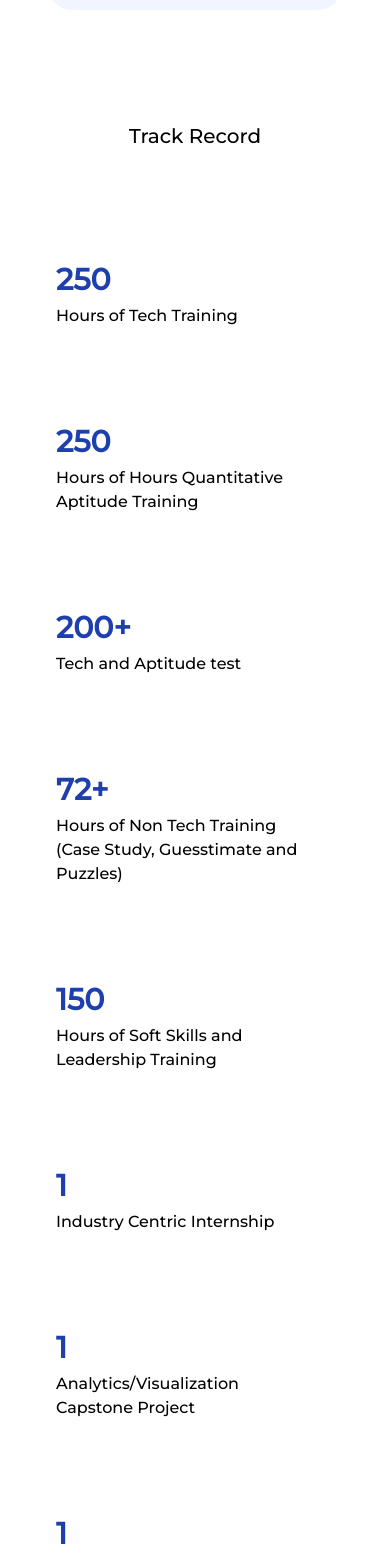
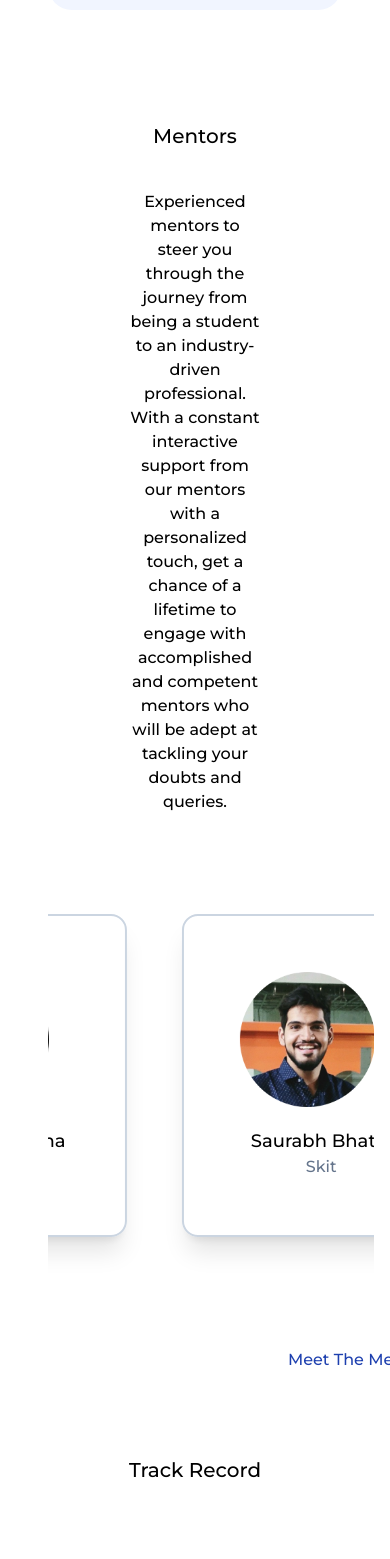
Before and after one commit to 100bhagya/mas-website-react, a React (Create React App) app: page /companies in a window 390 px wide. Shown: the part 4382-5941 px from the top of the page. Built offline with nearby package versions, Linux system fonts and the light colour scheme.

Commit message:
completed mentors testimonial  section

```diff
--- /dev/null
+++ b/src/components/Mentor.js
@@ -0,0 +1,115 @@
+import React, { useState } from "react";
+import Data from "../data/MentorsData";
+
+import Slider from "react-slick";
+import "slick-carousel/slick/slick.css";
+import "slick-carousel/slick/slick-theme.css";
+
+const Mentor = () => {
+  const settings = {
+    dots: true,
+    infinite: true,
+    slidesToShow: 6,
+    slidesToScroll: 1,
+    autoplay: true,
+    speed: 4000,
+    autoplaySpeed: 4000,
+    cssEase: "linear",
+
+    responsive: [
+      {
+        breakpoint: 1824,
+        settings: {
+          slidesToShow: 6,
+          slidesToScroll: 5,
+          infinite: true,
+          speed: 15000,
+          dots: true,
+        },
+      },
+      {
+        breakpoint: 1024,
+        settings: {
+          slidesToShow: 4,
+          slidesToScroll: 2,
+          infinite: true,
+          speed: 3000,
+          dots: true,
+        },
+      },
+      {
+        breakpoint: 1200,
+        settings: {
+          slidesToShow: 4,
+          slidesToScroll: 1,
+          speed: 3000,
+          dots: false,
+        },
+      },
+
+      {
+        breakpoint: 800,
+        settings: {
+          slidesToShow: 3,
+          slidesToScroll: 1,
+          speed: 4000,
+          dots: false,
+        },
+      },
+
+      {
+        breakpoint: 480,
+        settings: {
+          slidesToShow: 1,
+          slidesToScroll: 1,
+          dots: false,
+        },
+      },
+    ],
+  };
+  return (
+    <>
+      <div className="mt-16 mb-10 text-xl text-center ">Mentors</div>
+      <div className="mx-32 text-center ">
+        <h1>
+          Experienced mentors to steer you through the journey from being a
+          student to an industry-driven professional. With a constant
+          interactive support from our mentors with a personalized touch, get a
+          chance of a lifetime to engage with accomplished and competent mentors
+          who will be adept at tackling your doubts and queries.
+        </h1>
+      </div>
+      <div className="p-8 my-12 space-y-2 text-center ">
+        <Slider {...settings} className="absolute left-4 md:static md:left-0">
+          {Data.map((data) => (
+            <div className="space-x-3 ">
+              <div className="box-border flex flex-col items-center justify-center px-8 py-4 mt-5 space-x-12 transition duration-500 transform border-2 shadow-xl cursor-pointer hover:shadow-slate-500 hover:-translate-y-3 rounded-2xl h-42 mx-7 border-slate-300 place-content-around card">
+                <div className="items-center mt-10">
+                  <img
+                    className="relative w-2/3 left-6 "
+                    src={data.image}
+                    alt="img"
+                  />
+                </div>
+                <div className="relative mt-5 mb-10 right-5">
+                  <h1 className="text-lg">{data.name}</h1>
+                  <h3 className="text-slate-500">{data.position}</h3>
+                </div>
+              </div>
+            </div>
+          ))}
+        </Slider>
+      </div>
+      <a
+        href="/mentors"
+        target="_blank"
+        rel="noopener noreferrer"
+        className="relative text-blue-800 border-b-2 border-transparent left-72 bottom-5 md:left-3/4 hover:border-blue-800"
+      >
+        Meet The Mentors
+      </a>
+    </>
+  );
+};
+
+export default Mentor;
--- a/src/pages/Companies.js
+++ b/src/pages/Companies.js
@@ -19,6 +19,11 @@ import { BsBagCheckFill } from "react-icons/bs";
 import { FaChalkboardTeacher } from "react-icons/fa";
 import { ImOffice } from "react-icons/im";
 import { ImUserPlus } from "react-icons/im";
+import FQData from "../data/FaqData";
+import Rectangle from "../images/Rectangle 52.png";
+import { useState } from "react";
+import MentorSection from "../components/Mentor.js"
+
 const data = [
   {
     id: 1,
@@ -33,6 +38,60 @@ const data = [
     src: "https://wallpapercave.com/wp/zNbNzrh.jpg",
   },
 ];
+function FAQ({ faq, index, toggleFAQ, tag }) {
+  return (
+    <div className="w-full md:w-2/4 card-container">
+      <div
+        className={"faq " + (faq.open ? "open" : "")}
+        key={index}
+        name={tag}
+        onClick={() => toggleFAQ(index, tag)}
+      >
+        <div className="faq-question md:text-base text-[12px] font font-semibold">
+          {faq.question}
+        </div>
+        <div className="faq-answer md:text-sm text-[11px] font flex font-medium">
+          <img
+            src={Rectangle}
+            alt="rectangle"
+            className="lg:w-4 w-3 lg:h-1 h-[3px] lg:mr-7 mr-4 relative lg:my-5 my-4 lg:left-1 rounded-xl"
+          />
+          {faq.answer}
+        </div>
+      </div>
+    </div>
+  );
+}
+
+const Companies = () => {
+  const [faqs, setfaqs] = useState(FQData);
+  const toggleFAQ = (index, tag) => {
+    setfaqs(
+      faqs.map((faq, i) => {
+
+        if (faq.tag === tag) {
+          faq.questions.map((data, i2) => {
+            if (i2 === index) {
+              data.open = !data.open;
+            } else {
+              data.open = false;
+            }
+
+            return data;
+          });
+        } else {
+          faq.questions.map((data, i2) => {
+
+            data.open = false;
+
+            return data;
+          });
+        }
+        return faq;
+      })
+    );
+  };
+
   const Card1 = ({ img, title, content }) => {
     return (
       <div className="flex flex-col items-center p-16 my-4 space-y-8 lg:flex-row-reverse lg:justify-between lg:space-y-0 lg:space-x-6 rounded-3xl md:h-auto bg-works">
@@ -78,8 +137,6 @@ const Card = ({ data }) => {
     );
   };
   const string = "NIRF Rank< 100";
-
-const Companies = () => {
   return (
     <Fragment>
       <Navbar />
@@ -138,11 +195,12 @@ const Companies = () => {
             />
           </div>
         </section>
+        <MentorSection/>
         <section>
           <div className="mt-16 text-xl text-center ">Track Record</div>
           <div className="flex flex-wrap mt-16 ml-7 md:ml-20 track-record">
-            {Data.map((data) => {
-              return <Card data={data} />;
+            {Data.map((data,i) => {
+              return <Card key={i} data={data} />;
             })}
           </div>
         </section>
@@ -230,7 +288,6 @@ const Companies = () => {
                 Morbi convallis convallis diam sit amet lacinia. Aliquam in
                 elementum tellus.
               </p>
-
             </div>
             <iframe
               width="590"
@@ -244,8 +301,36 @@ const Companies = () => {
             ></iframe>
           </div>
         </section>
+        <section>
+          <div className="mt-16 text-xl text-center ">FAQs</div>
+          {FQData.map((post) => {
+            if (post.id == 1) {
+              return (
+                <div key={post.id} className="flex flex-wrap pb-12 mx-14 place-content-around faqs ">
+                  {post.questions.map((faq, i) => (
+                    <FAQ
+                      faq={faq}
+                      tag={post.tag}
+                      index={i}
+                      toggleFAQ={toggleFAQ}
+                    />
+                  ))}
+                </div>
+              );
+            }
+          })}
+          <a
+              href="/mentors"
+              target="_blank"
+              rel="noopener noreferrer"
+              className="relative mb-20 text-blue-800 border-b-2 border-transparent left-40 bottom-10 md:left-3/4 hover:border-blue-800"
+            >
+              Get More Questions?
+            </a>
+        </section>
 
-        <Footer />
+
+        <Footer/>
       </div>
     </Fragment>
   );
```
Lines whose indentation alone changed are shown as unchanged.
